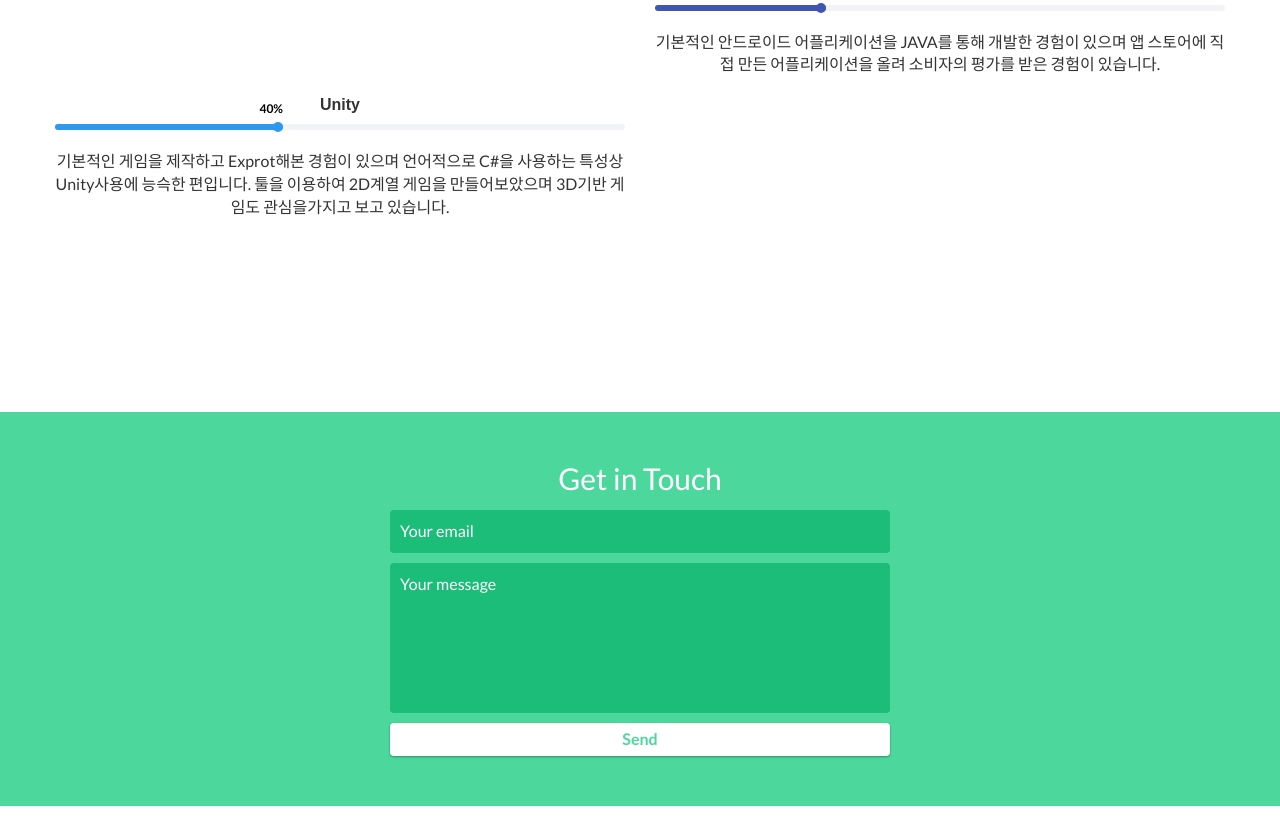
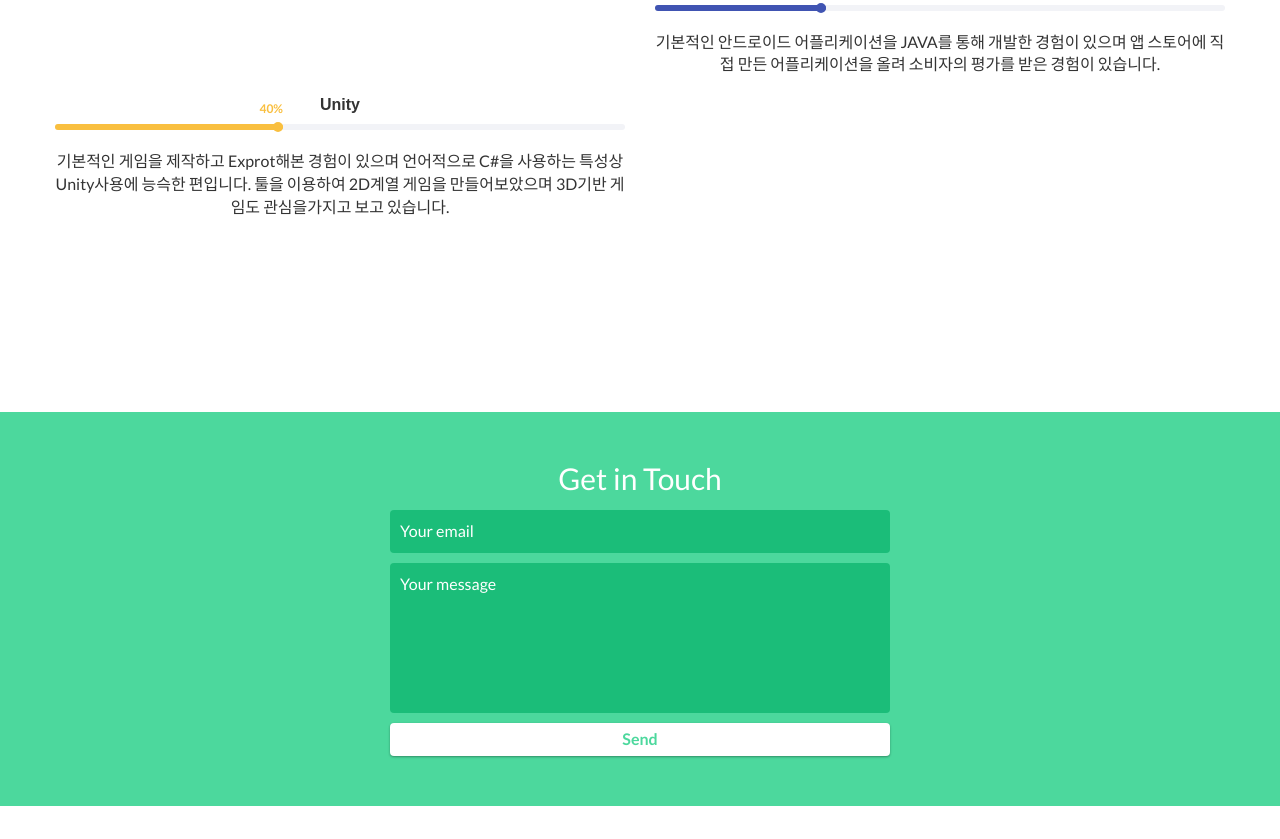
Before and after one commit to Lixmna/Lixmna.github.io, a website: page index.html in a window 1280 px wide. Shown: the part 4594-5433 px from the top of the page. Drawn offline with nearby package versions, Linux system fonts and the light colour scheme; a web font is replaced by a local one.

Commit message:
칼라변경

```diff
--- a/index.html
+++ b/index.html
@@ -320,7 +320,7 @@
 							<div class="progress-wrap">
 								<h3><strong>Unity</strong></h3>
 								<div class="progress">
-								 	<div class="progress-bar color-8" role="progressbar" aria-valuenow="40" aria-valuemin="0" aria-valuemax="100" style="width:40%">
+								 	<div class="progress-bar color-3" role="progressbar" aria-valuenow="40" aria-valuemin="0" aria-valuemax="100" style="width:40%">
 								    <span>40%</span>
 								  	</div>
 								</div>
```
